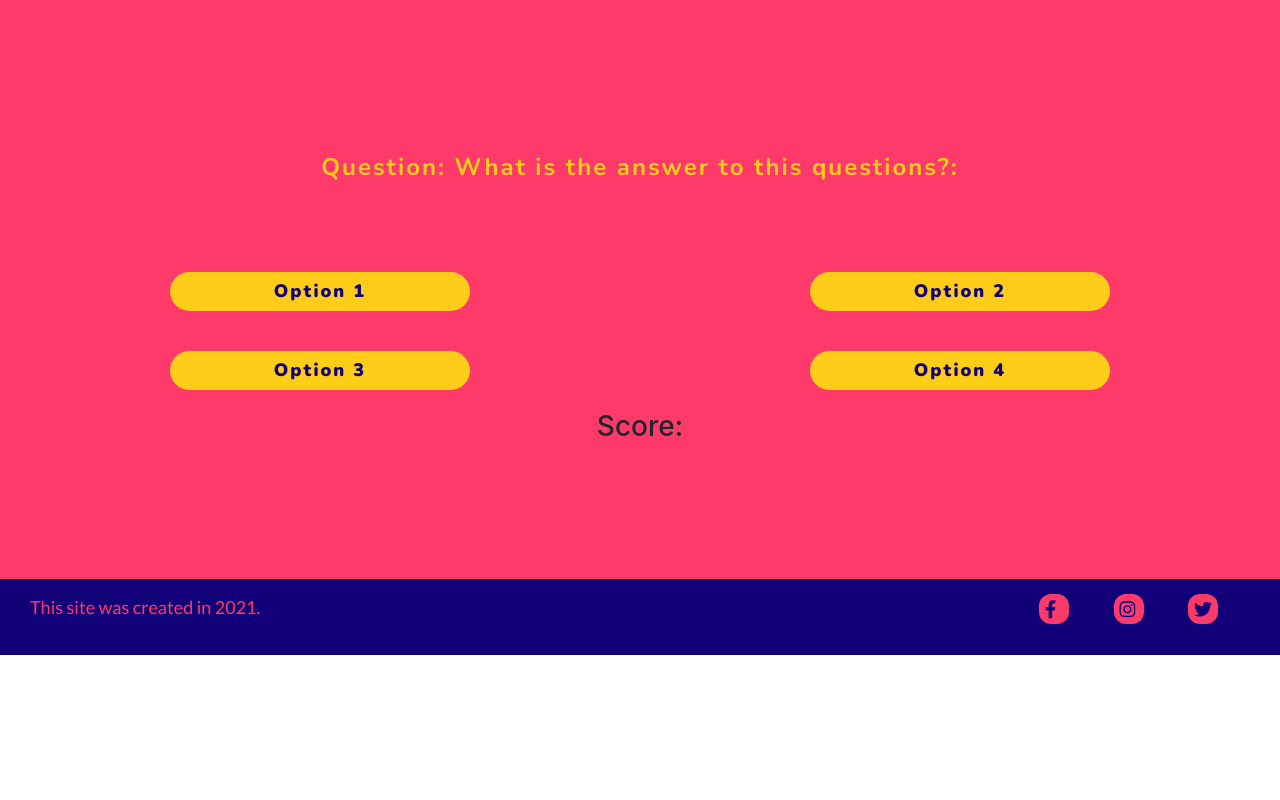
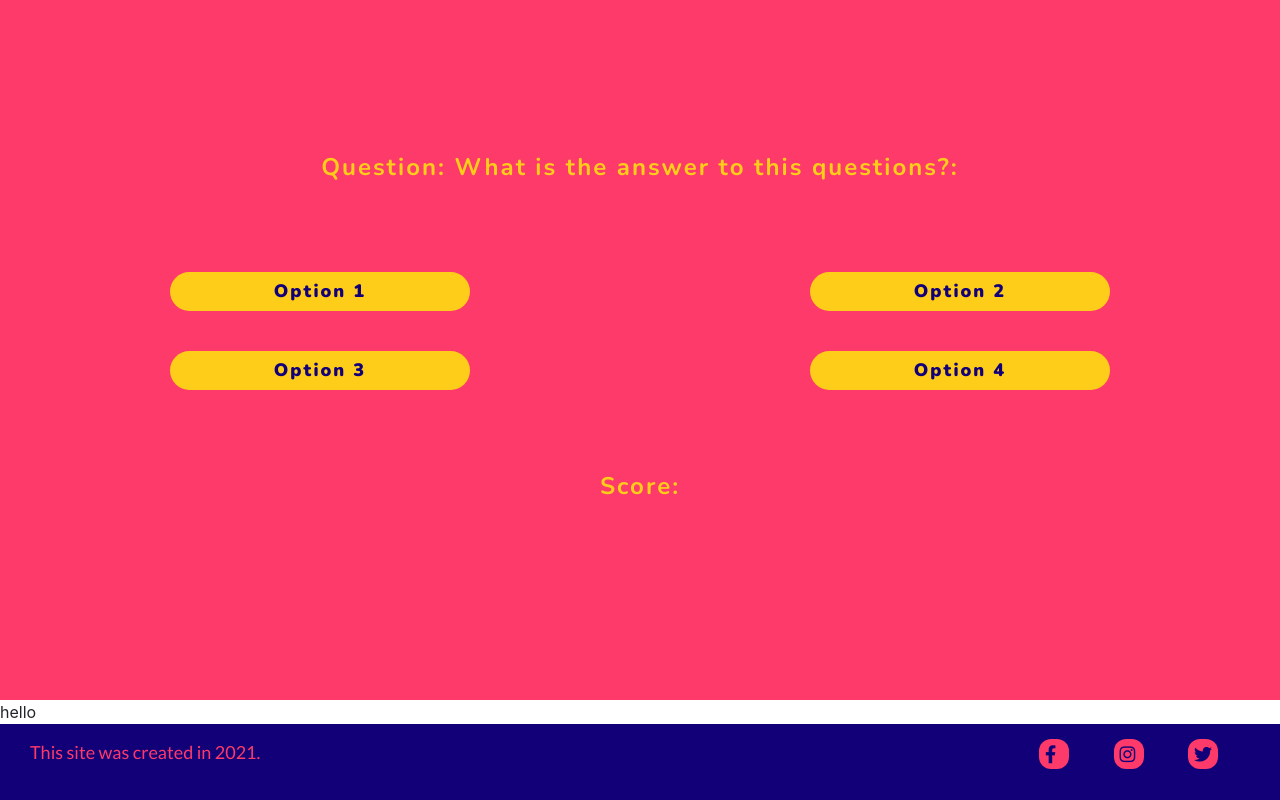
Before and after one commit to CharlieC115/MS2-Trivia-World, a plain HTML site: page trivia.html in a window 1280 px wide. Shown: the part 798-1598 px from the top of the page. Before the commit the page ends 1453 px from the top, so only its background shows below. Drawn offline with nearby package versions, Linux system fonts and the light colour scheme; no server answers.

Commit message:
Added - added section for user results and corrected som

```diff
--- a/trivia.html
+++ b/trivia.html
@@ -57,11 +57,16 @@
                 <button class="btn btn-success" id="answer-3">Option 4</button>
             </div>
             <div class="col-12">
-                <h3>Score: <span id="score"></span></h3>
+                <h2>Score: <span id="score"></span></h2>
             </div>
         </div>
     </section>
     <!-- /Questions-->
+    <!-- User Results -->
+    <section id="user-results">
+        hello
+    </section>
+    <!-- /User Results -->
     <!-- Footer -->
     <footer>
         <div class="row">
```
